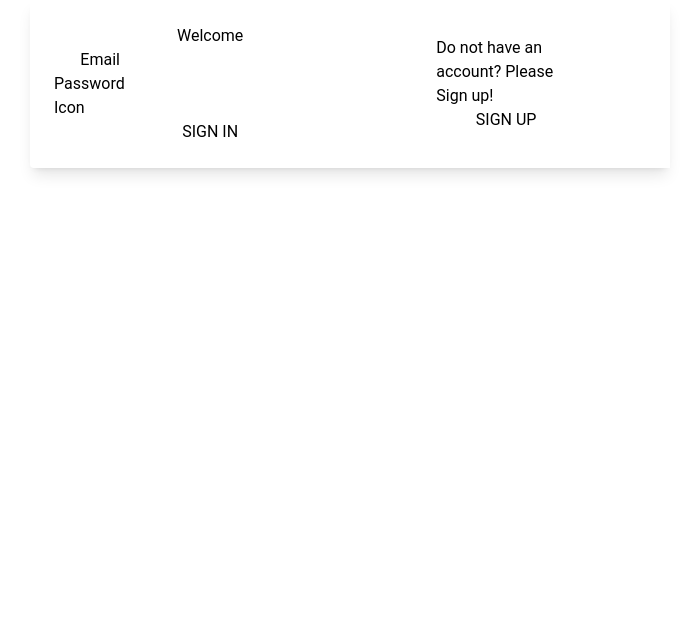
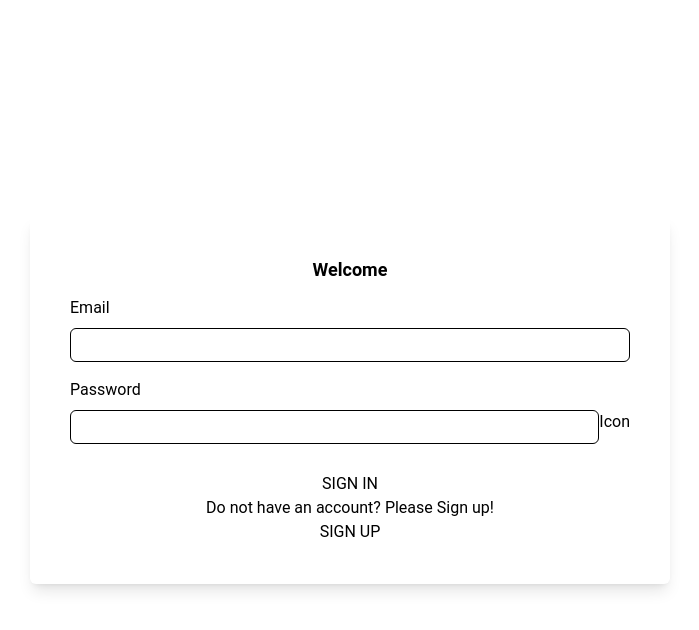
Before and after one commit to doheelee0328/Ecommerce-Website, a Next.js app in the folder Client/: page /pages/login in a window 1280 px wide. Shown: the top 630 px of the page, without its empty margins (290-989 px from the left). Built offline with nearby package versions, Linux system fonts and the light colour scheme.

Commit message:
added more css

```diff
--- a/Client/src/app/pages/login/page.tsx
+++ b/Client/src/app/pages/login/page.tsx
@@ -40,39 +40,51 @@ export default function Login({
   }
 
   return (
-    <div className='flex justify-center items-center min-h-screen'>
-      <div className='flex flex-row justify-center items-center shadow-lg mx-auto w-1/2 rounded-l p-6 absolute top-0 right-0 left-0'>
+    <div className='flex justify-center items-center align-items-center h-screen w-full'>
+      <div className='flex flex-col w-1/2 shadow-lg p-10 mx-auto rounded-md gap-0.25'>
         <form
           onSubmit={submitHandler}
-          className='flex flex-col justify-center items-center '
+          className='flex flex-col justify-center items-center gap-3'
         >
-          <h1 className='text-black'>Welcome</h1>
-          <label>
-            <span>Email</span>
+          <h1 className='text-black text-lg font-bold text-2xl'>Welcome</h1>
+
+          <label className='flex flex-col w-full'>
+            <span className='mb-2'>Email</span>
             <input
               type='email'
               name='email'
               onChange={formChangeHandler}
               value={fields.email}
+              className=' border border-gray-300 rounded-md w-full pt-2'
             />
           </label>
-          <label>
-            <span>Password</span>
+
+          <label className='flex flex-col mt-1 w-full'>
+            <span className='mb-2'>Password</span>
+            <div className='flex flex-row justify-center '>
               <input
                 type={showText ? 'text' : 'password'}
                 name='password'
                 onChange={formChangeHandler}
                 value={fields.password}
+                className=' border border-gray-300 rounded-md w-full pt-2'
               />
-            <span onClick={setShowText}>Icon</span>
+              <span onClick={setShowText} className=''>
+                Icon
+              </span>
+            </div>
           </label>
-          <button>SIGN IN</button>
+
+          <button className='rounded-md w-full mt-4'>SIGN IN</button>
         </form>
-        <div className='flex flex-col justify-center items-center '>
-          <h3 className='w-1/2 text-align-center'>
+
+        <div className='flex flex-col justify-center items-center'>
+          <h3 className='text-center'>
             Do not have an account? Please Sign up!
           </h3>
-          <button onClick={setRegister}>SIGN UP</button>
+          <button onClick={setRegister} className=' rounded-md'>
+            SIGN UP
+          </button>
         </div>
       </div>
     </div>
```
Lines whose indentation alone changed are shown as unchanged.
